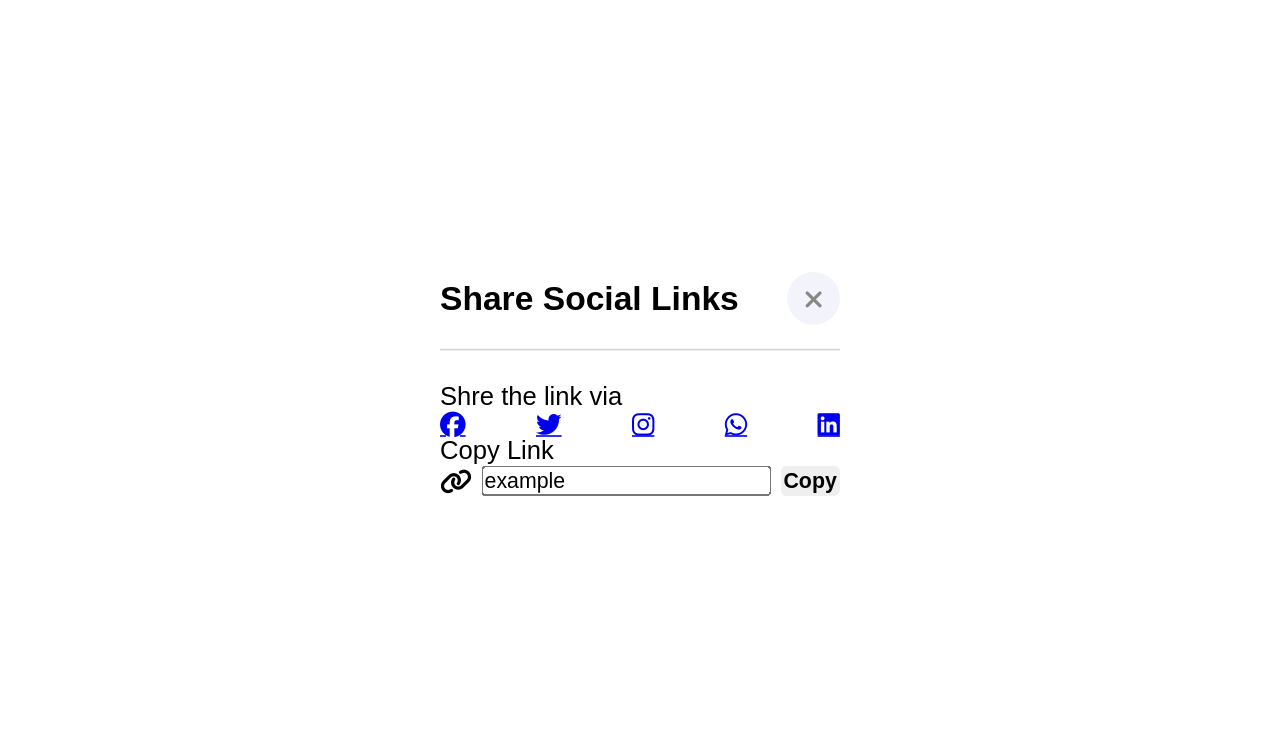
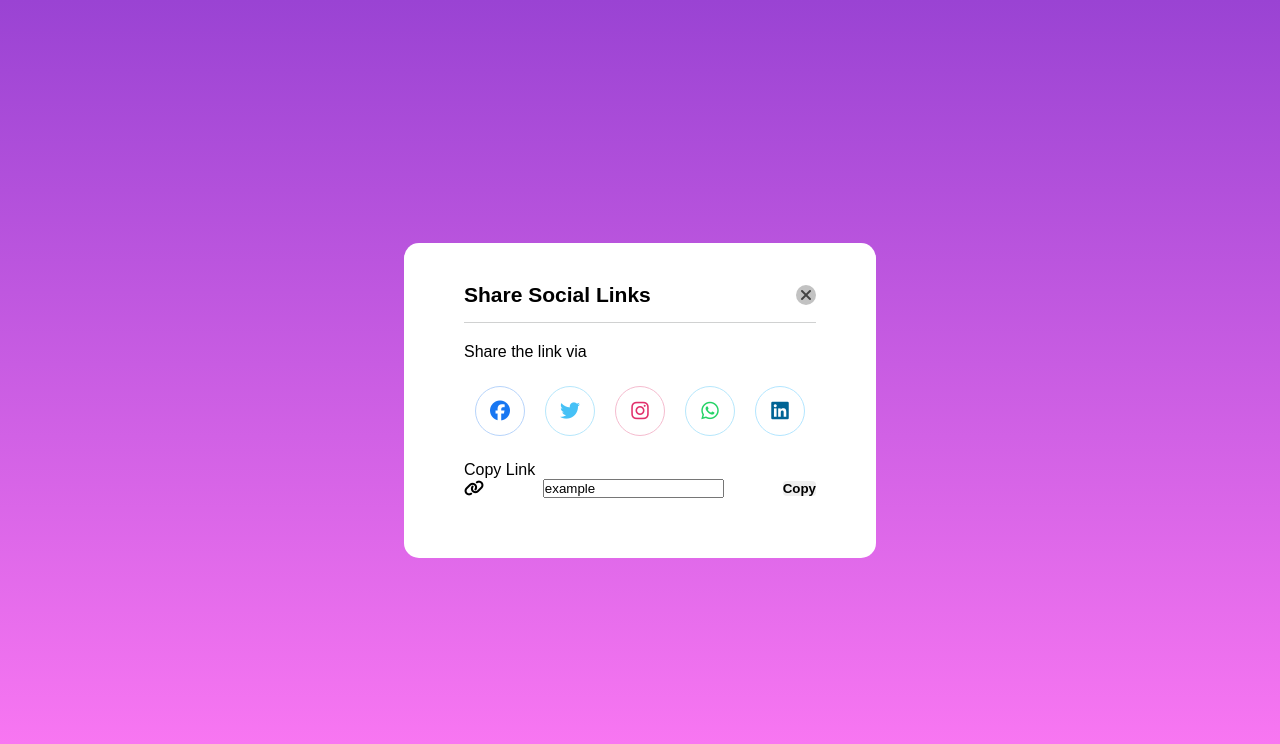
Before and after one commit to Abhishek058/Social_Links, a plain HTML site: page index.html in a window 1280 px wide. Drawn offline with Linux system fonts and the light colour scheme.

Commit message:
bug fixed and icons styling done

```diff
--- a/index.html
+++ b/index.html
@@ -19,7 +19,7 @@
         <div class="close"><i class="fa-solid fa-xmark"></i></div>
       </header>
       <div class="content">
-        <p>Shre the link via</p>
+        <p>Share the link via</p>
         <ul class="icons">
           <a href="#"><i class="fa-brands fa-facebook"></i></a>
           <a href="#"><i class="fa-brands fa-twitter"></i></a>
--- a/style.css
+++ b/style.css
@@ -1,61 +1,140 @@
-*{
+* {
   margin: 0;
   padding: 0;
   box-sizing: border-box;
   font-family: sans-serif;
 }
-
-.popup{
-    position: absolute;
-    top: 50%;
-    left: 50%;
-    padding: 25px;
+body {
+  background: linear-gradient(rgb(154, 67, 211), rgb(255, 122, 244));
+  display: flex;
+  flex-direction: column;
+  align-items: center;
+  justify-content: center;
+  height: 100vh;
+}
+.popup {
+  background-color: #fff;
+  padding: 40px 60px;
   border-radius: 15px;
-    max-width: 300px;
-    width: 100%;
-    transform: translate(-50%, -50%) scale(1.6);
-    pointer-events: none;
 }
 
-button{
+button {
   outline: none;
   border-radius: 4px;
   cursor: pointer;
   font-weight: 800;
-    border: 2px solid transparent;
+  border: none;
 }
 
-.popup :is(header, .icons, .field){
+.popup :is(header, .icons, .field) {
   display: flex;
   align-items: center;
   justify-content: space-between;
 }
 
-.popup header{
+.popup header {
   padding-bottom: 15px;
   border-bottom: 1px solid #d0d1d1;
 }
 
-header span{
+header span {
   font-size: 21px;
   font-weight: 600;
 }
 
-header .close, .icons, a{
+header .close,
+.icons,
+a {
   display: flex;
   align-items: center;
   justify-content: center;
   border-radius: 50%;
 }
 
-header .close{
-    height: 33px;
-    width: 33px;
-    color: #878787;
-    background: #f2f3fb;
+header .close {
+  height: 20px;
+  width: 20px;
+  color: #434343;
+  background: #c2c2c2;
   cursor: pointer;
 }
 
-.popup .content{
+.popup .content {
   margin: 20px 0;
 }
+
+.content p {
+  font-size: 16px;
+}
+
+.content .icons {
+  margin: 25px 0 25px 0;
+}
+
+.icons {
+  height: 50px;
+  border: 1px solid transparent;
+  font-size: 20px;
+  text-decoration: none;
+  transition: all 0.9s ease-in-out;
+}
+
+.icons a {
+  text-decoration: none;
+  margin: 10px;
+  height: 50px;
+  width: 50px;
+  border: 1px solid red;
+}
+
+.icons a:nth-child(1) {
+  color: #1877f2;
+  border-color: #b7d4fb;
+}
+.icons a:nth-child(1):hover {
+  background: #1877f2;
+}
+
+.icons a:nth-child(2) {
+  color: #46c1f6;
+  border-color: #b6e7fc;
+}
+.icons a:nth-child(2):hover {
+  background: #1877f2;
+}
+
+.icons a:nth-child(3) {
+  color: #e1306c;
+  border-color: #f5bccf;
+}
+.icons a:nth-child(3):hover {
+  background: #e1306c;
+}
+
+.icons a:nth-child(4) {
+  color: #25d366;
+  border-color: #b6e7fc;
+}
+.icons a:nth-child(4):hover {
+  background: #25d366;
+}
+.icons a:nth-child(5) {
+  color: #006495;
+  border-color: #b3e6ff;
+}
+.icons a:nth-child(5):hover {
+  background-color: #006495;
+}
+
+.icons a:hover {
+  color: #fff;
+  border-color: transparent;
+}
+
+.icons a i {
+  transition: transform 0.3s ease-in-out;
+}
+
+.icons a:hover i {
+  transform: scale(1.2);
+}
```
Lines whose indentation alone changed are shown as unchanged.
